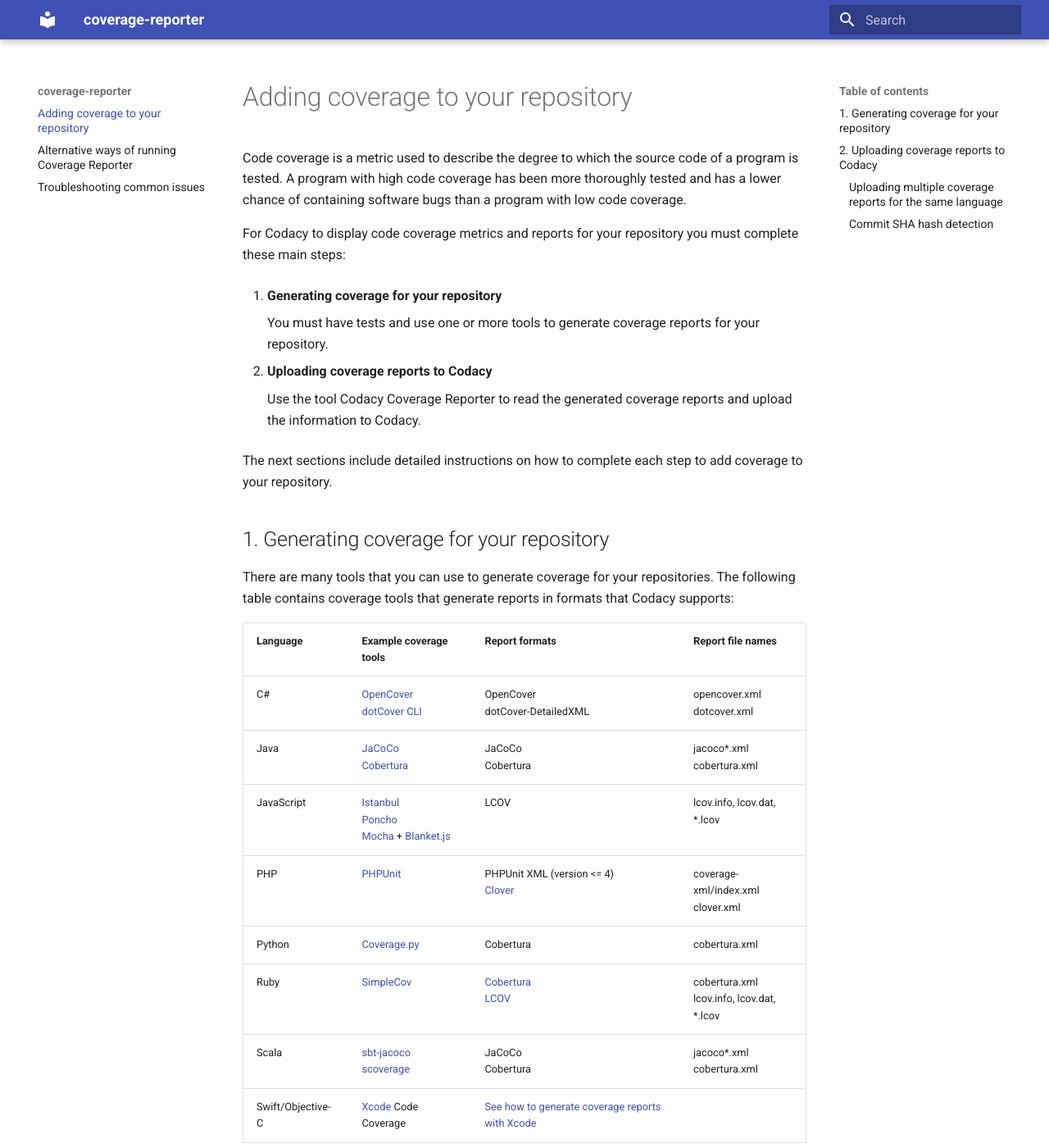
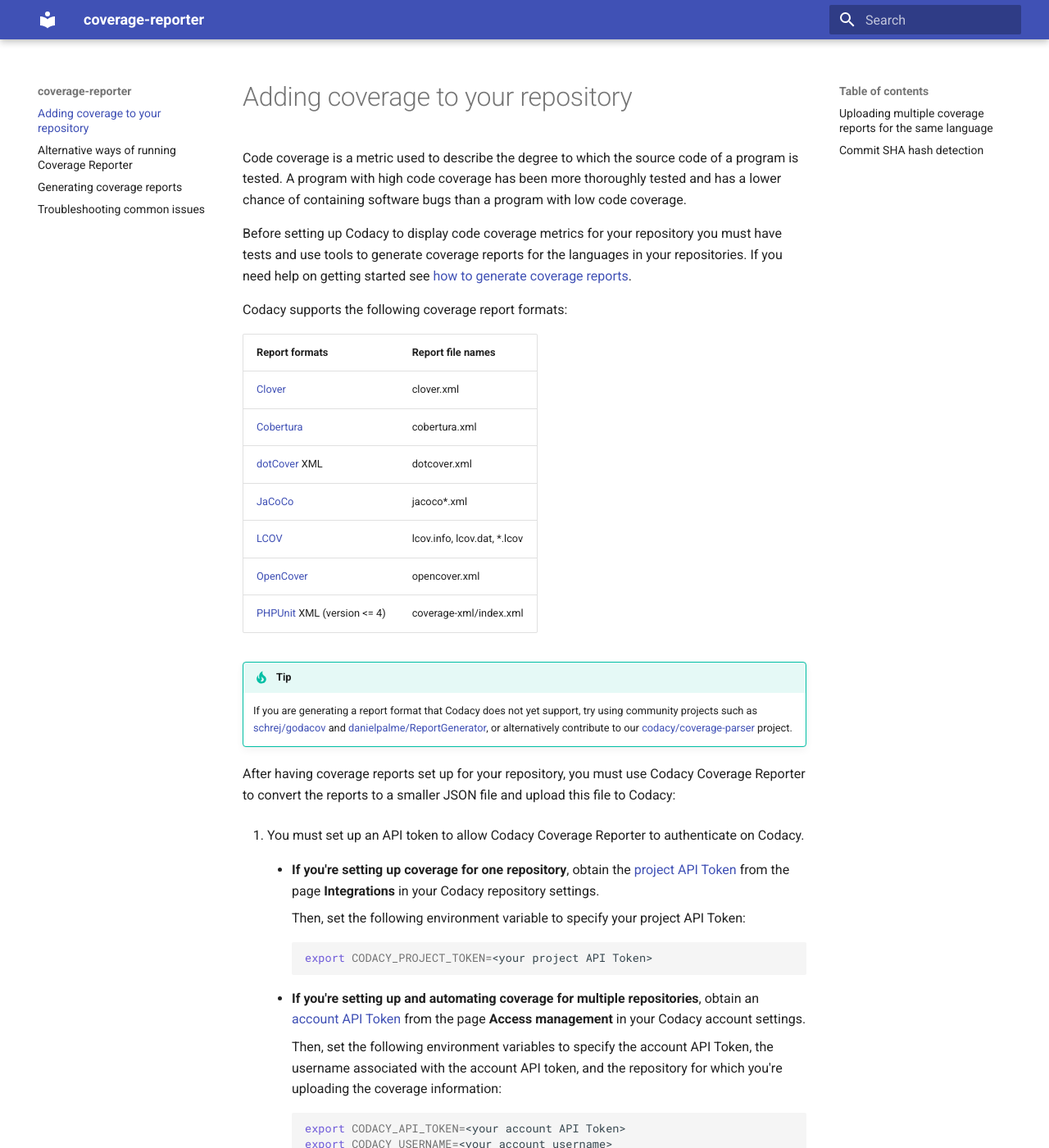
Before and after one commit to codacy/codacy-coverage-reporter, an MkDocs documentation site: the page built from docs/index.md, in a window 1280 px wide and 1400 px high. Shown: the whole window at 82% size. Built offline with MkDocs 1.6.1 and Material for MkDocs 9.7.7, drawn with Linux system fonts in a browser that asks for light colours; some of the changed text lies outside the part shown.

Commit message:
Move help on generating coverage reports to a dedicated page
On the index.md we now list only the coverage report formats that
Codacy supports and refer to the page on how to generate coverage for
more help.

````diff
--- a/docs/index.md
+++ b/docs/index.md
@@ -2,37 +2,22 @@
 
 Code coverage is a metric used to describe the degree to which the source code of a program is tested. A program with high code coverage has been more thoroughly tested and has a lower chance of containing software bugs than a program with low code coverage.
 
-For Codacy to display code coverage metrics and reports for your repository you must complete these main steps:
+Before setting up Codacy to display code coverage metrics for your repository you must have tests and use tools to generate coverage reports for the languages in your repositories. If you need help on getting started see [how to generate coverage reports](generating-coverage-reports.md).
 
-1.  **Generating coverage for your repository**
+Codacy supports the following coverage report formats:
 
-    You must have tests and use one or more tools to generate coverage reports for your repository.
-
-1.  **Uploading coverage reports to Codacy**
-
-    Use the tool Codacy Coverage Reporter to read the generated coverage reports and upload the information to Codacy.
-
-The next sections include detailed instructions on how to complete each step to add coverage to your repository.
-
-## 1. Generating coverage for your repository {: id="generating-coverage"}
-
-There are many tools that you can use to generate coverage for your repositories. The following table contains coverage tools that generate reports in formats that Codacy supports:
-
-| Language          | Example coverage tools                                                                                                                                                                        | Report formats                                                                                                                 | Report file names                               |
-| ----------------- | --------------------------------------------------------------------------------------------------------------------------------------------------------------------------------------------- | ------------------------------------------------------------------------------------------------------------------------------ | ----------------------------------------------- |
-| C#                | [OpenCover](https://github.com/OpenCover/opencover)<br/>[dotCover CLI](https://www.jetbrains.com/help/dotcover/Running_Coverage_Analysis_from_the_Command_LIne.html)                          | OpenCover<br/>dotCover-DetailedXML                                                                                             | opencover.xml<br/>dotcover.xml                  |
-| Java              | [JaCoCo](http://eclemma.org/jacoco/)<br/>[Cobertura](http://cobertura.github.io/cobertura/)                                                                                                   | JaCoCo<br/>Cobertura                                                                                                           | jacoco\*.xml<br/>cobertura.xml                  |
-| JavaScript        | [Istanbul](https://github.com/gotwarlost/istanbul)<br/>[Poncho](https://github.com/deepsweet/poncho)<br/>[Mocha](http://mochajs.org/) + [Blanket.js](https://github.com/alex-seville/blanket) | LCOV                                                                                                                           | lcov.info, lcov.dat, \*.lcov                    |
-| PHP               | [PHPUnit](https://phpunit.readthedocs.io/en/9.3/code-coverage-analysis.html)                                                                                                                  | PHPUnit XML (version &lt;= 4)<br/>[Clover](https://confluence.atlassian.com/clover/using-clover-for-php-420973033.html)        | coverage-xml/index.xml<br/>clover.xml           |
-| Python            | [Coverage.py](https://coverage.readthedocs.io/en/coverage-5.0.3/)                                                                                                                             | Cobertura                                                                                                                      | cobertura.xml                                   |
-| Ruby              | [SimpleCov](https://github.com/colszowka/simplecov)                                                                                                                                           | [Cobertura](https://github.com/dashingrocket/simplecov-cobertura)<br/>[LCOV](https://github.com/fortissimo1997/simplecov-lcov) | cobertura.xml<br/>lcov.info, lcov.dat, \*.lcov  |
-| Scala             | [sbt-jacoco](https://www.scala-sbt.org/sbt-jacoco/)<br/>[scoverage](http://scoverage.org/)                                                                                                    | JaCoCo<br/>Cobertura                                                                                                           | jacoco\*.xml<br/>cobertura.xml                  |
-| Swift/Objective-C | [Xcode](https://developer.apple.com/library/archive/documentation/DeveloperTools/Conceptual/testing_with_xcode/chapters/07-code_coverage.html) Code Coverage                                  | [See how to generate coverage reports with Xcode](troubleshooting-common-issues.md#swift-objectivec-support)                   |                                                 |
+| Report formats                                              | Report file names            |
+| ----------------------------------------------------------- | ---------------------------- |
+| [Clover](https://openclover.org/)                           | clover.xml                   |
+| [Cobertura](http://cobertura.github.io/cobertura/)          | cobertura.xml                |
+| [dotCover](https://www.jetbrains.com/dotcover/) XML         | dotcover.xml                 |
+| [JaCoCo](https://www.jacoco.org/)                           | jacoco\*.xml                 |
+| [LCOV](http://ltp.sourceforge.net/coverage/lcov/readme.php) | lcov.info, lcov.dat, \*.lcov |
+| [OpenCover](https://github.com/OpenCover/opencover)         | opencover.xml                |
+| [PHPUnit](https://phpunit.de/) XML (version &lt;= 4)        | coverage-xml/index.xml       |
 
 !!! tip
     If you are generating a report format that Codacy does not yet support, try using community projects such as [schrej/godacov](https://github.com/schrej/godacov) and [danielpalme/ReportGenerator](https://github.com/danielpalme/ReportGenerator), or alternatively contribute to our [codacy/coverage-parser](https://github.com/codacy/coverage-parser) project.
-
-## 2. Uploading coverage reports to Codacy
 
 After having coverage reports set up for your repository, you must use Codacy Coverage Reporter to convert the reports to a smaller JSON file and upload this file to Codacy:
 
@@ -61,13 +46,13 @@
 
         We recommend that you set the API Tokens as environment variables. Check the documentation of your CI/CD platform on how to do this.
 
-1.  **If you are using Codacy Self-hosted** set the following environment variable to specify your Codacy instance URL:
+2.  **If you are using Codacy Self-hosted** set the following environment variable to specify your Codacy instance URL:
 
     ```bash
     export CODACY_API_BASE_URL=<your Codacy instance URL>:16006
     ```
 
-1.  Run Codacy Coverage Reporter to upload the coverage results to Codacy.
+3.  Run Codacy Coverage Reporter to upload the coverage results to Codacy.
 
     The recommended way to do this is using a self-contained script that automatically downloads and runs the most recent version of Codacy Coverage Reporter:
 
@@ -79,7 +64,7 @@
 
 See the sections below for more advanced functionality.
 
-### Uploading multiple coverage reports for the same language {: id="multiple-reports"}
+## Uploading multiple coverage reports for the same language {: id="multiple-reports"}
 
 If your test suite is split in different modules or runs in parallel, you will need to upload multiple coverage reports for the same language.
 
@@ -99,7 +84,7 @@
 !!! tip
     It might also be possible to merge the reports before uploading them to Codacy, since most coverage tools support merge/aggregation. For example, <http://www.eclemma.org/jacoco/trunk/doc/merge-mojo.html>.
 
-### Commit SHA hash detection {: id="commit-detection"}
+## Commit SHA hash detection {: id="commit-detection"}
 
 Codacy Coverage Reporter automatically detects the commit SHA hash to associate with the coverage data from several sources, in the following order:
 
--- a/mkdocs.yml
+++ b/mkdocs.yml
@@ -20,4 +20,5 @@
 nav:
   - "index.md"
   - "alternative-ways-of-running-coverage-reporter.md"
+  - "generating-coverage-reports.md"
   - "troubleshooting-common-issues.md"
````
Also changed, not shown: docs/generating-coverage-reports.md (added, +33 -0 lines), docs/troubleshooting-common-issues.md (+0 -19 lines).
